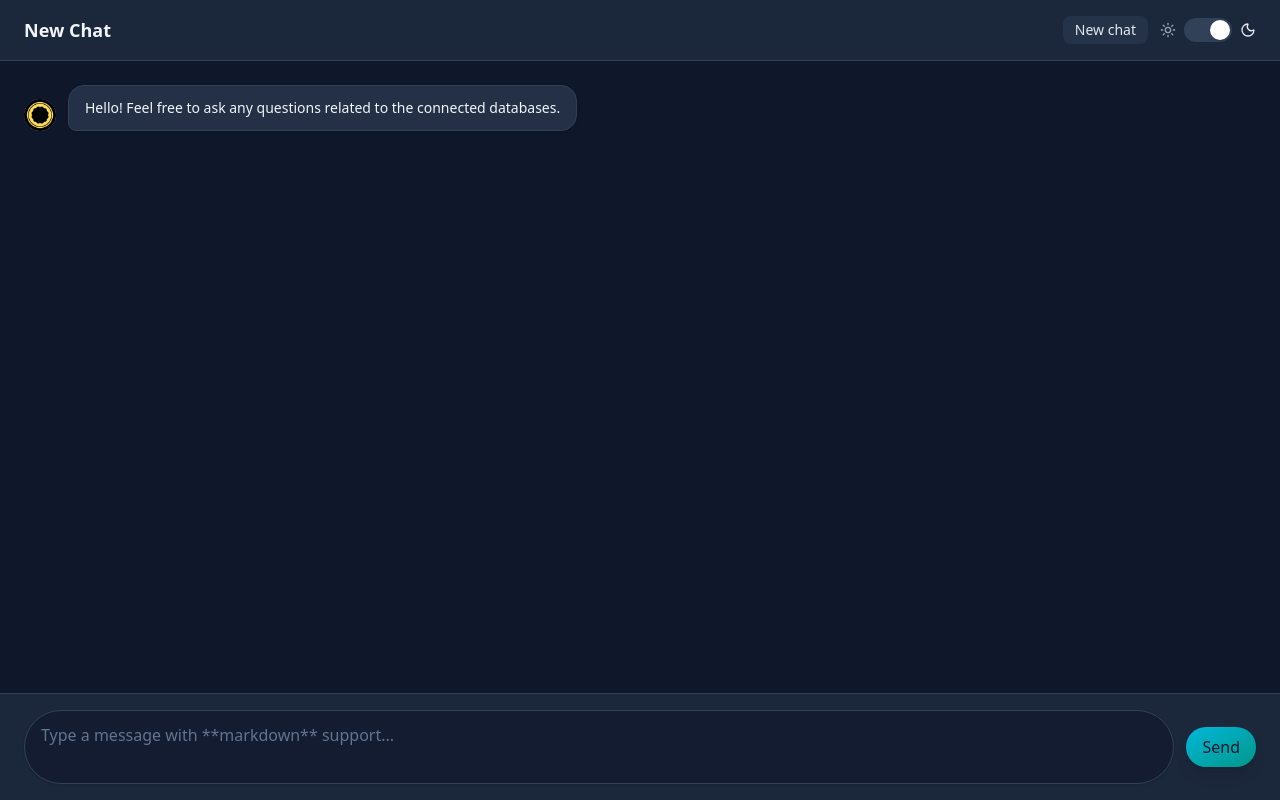
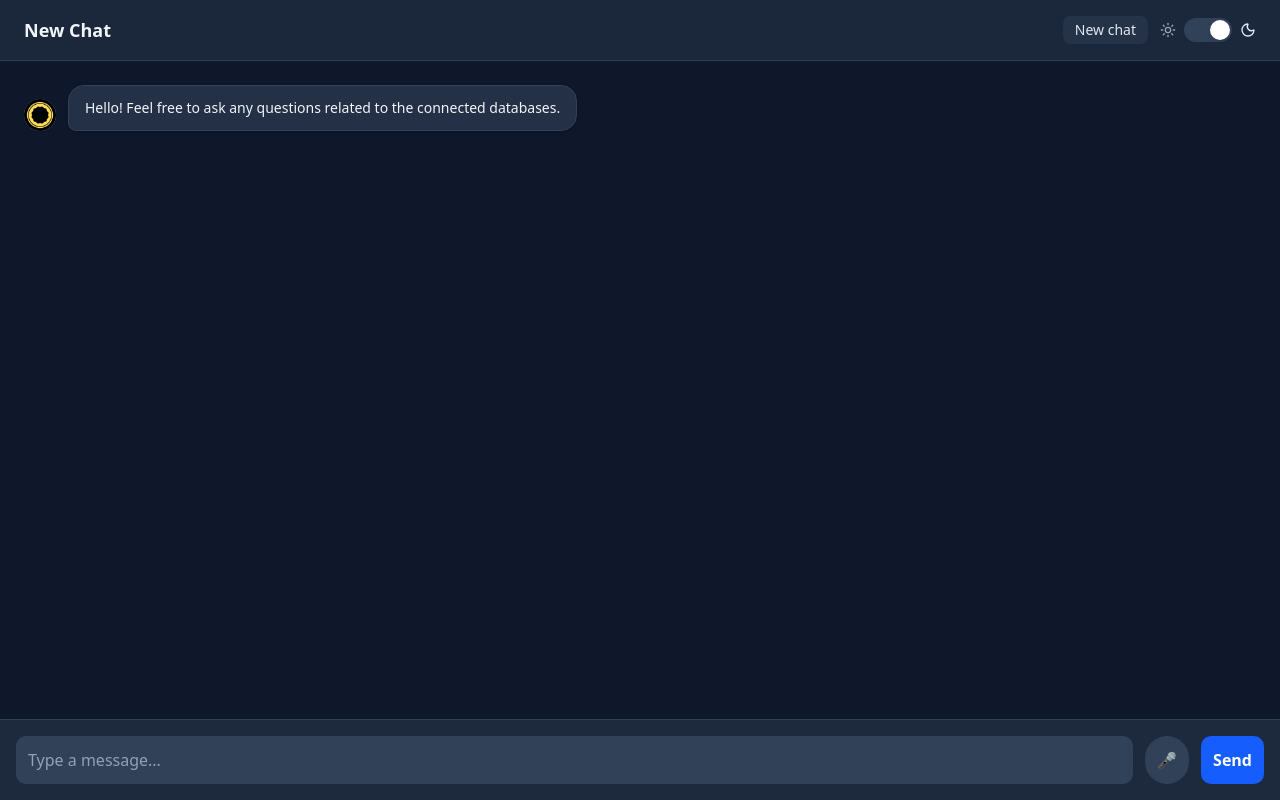
Before and after one commit to jjinendra3/idpm, a Next.js app in the folder Frontend/: page /chat in a window 1280 px wide. Built offline with nearby package versions, Linux system fonts and the light colour scheme; no server answers.

Commit message:
Add mic in UI and changes in main chatpage to support voice feature

```diff
--- a/Frontend/src/app/chat/ChatInput.tsx
+++ b/Frontend/src/app/chat/ChatInput.tsx
@@ -1,67 +1,78 @@
-import { FormEvent } from "react";
-import { motion } from "framer-motion";
-import { cn } from "@/lib/utils";
-import { Loader2 } from "lucide-react";
+"use client";
+
+import { useState } from "react";
 
 interface ChatInputProps {
   value: string;
   onChange: (value: string) => void;
-  onSubmit: (e: FormEvent) => void;
+  onSubmit: (e: React.FormEvent) => void;
   sending: boolean;
   isDark: boolean;
+  listening: boolean;
+  onMicClick: () => void;
+  onCancelMic: () => void;
 }
 
-export const ChatInput = ({ value, onChange, onSubmit, sending, isDark }: ChatInputProps) => {
-  const handleKeyDown = (e: React.KeyboardEvent<HTMLTextAreaElement>) => {
-    if (e.key === "Enter" && !e.shiftKey) {
-      e.preventDefault();
-      onSubmit(e as unknown as FormEvent);
-    }
-  };
+export const ChatInput = ({
+  value,
+  onChange,
+  onSubmit,
+  sending,
+  isDark,
+  listening,
+  onMicClick,
+  onCancelMic,
+}: ChatInputProps) => {
+  const [focused, setFocused] = useState(false);
 
   return (
     <form
       onSubmit={onSubmit}
-      className={cn(
-        "sticky bottom-0 z-40 px-6 py-4 border-t backdrop-blur-md",
-        isDark ? "border-slate-700 bg-slate-800/95" : "border-slate-200 bg-slate-100/95"
-      )}
+      className={`flex items-center space-x-3 p-4 border-t ${
+        isDark ? "bg-slate-800 border-slate-700" : "bg-white border-slate-200"
+      }`}
     >
-      <div className="flex gap-3 items-center">
-        <textarea
+      <input
+        type="text"
         value={value}
         onChange={(e) => onChange(e.target.value)}
-          placeholder="Type a message with **markdown** support..."
-          className={cn(
-            "flex-1 min-h-[44px] max-h-32 resize-none rounded-full px-4 py-3 border focus:outline-none focus:ring-2 focus:ring-blue-500 focus:border-transparent transition-all shadow-sm",
+        onFocus={() => setFocused(true)}
+        onBlur={() => setFocused(false)}
+        className={`flex-1 p-3 rounded-lg outline-none transition-all ${
           isDark
-              ? "bg-slate-900/60 border-slate-700 text-slate-100 placeholder:text-slate-500"
-              : "bg-white border-slate-300 text-slate-800 placeholder:text-slate-500"
-          )}
-          onKeyDown={handleKeyDown}
+            ? "bg-slate-700 text-white placeholder:text-slate-400"
+            : "bg-slate-100 text-slate-900 placeholder:text-slate-500"
+        } ${focused ? "ring-2 ring-blue-500" : ""}`}
+        placeholder={listening ? "Listening..." : "Type a message..."}
+        disabled={sending || listening}
+      />
+
+      <button
+        type="button"
+        onClick={listening ? onCancelMic : onMicClick}
+        className={`p-3 rounded-full transition ${
+          listening
+            ? "bg-red-500 text-white hover:bg-red-600"
+            : isDark
+            ? "bg-slate-700 hover:bg-slate-600 text-white"
+            : "bg-slate-200 hover:bg-slate-300 text-slate-900"
+        }`}
         disabled={sending}
-        />
-        <motion.button
+      >
+        {listening ? "❌" : "🎤"}
+      </button>
+
+      <button
         type="submit"
-          disabled={sending}
-          whileTap={{ scale: 0.97 }}
-          className={cn(
-            "inline-flex items-center gap-2 px-4 py-2 rounded-full font-medium shadow-lg disabled:opacity-60 disabled:cursor-not-allowed transition-all",
-            isDark
-              ? "bg-gradient-to-br from-cyan-500 to-teal-600 text-slate-900"
-              : "bg-gradient-to-br from-blue-500 to-blue-600 text-white hover:from-blue-600 hover:to-blue-700"
-          )}
+        disabled={sending || !value.trim() || listening}
+        className={`p-3 rounded-lg font-semibold ${
+          sending
+            ? "bg-gray-400 text-white"
+            : "bg-blue-600 hover:bg-blue-700 text-white"
+        }`}
       >
-          {sending ? (
-            <>
-              <Loader2 className="w-4 h-4 animate-spin" />
-              Sending...
-            </>
-          ) : (
-            "Send"
-          )}
-        </motion.button>
-      </div>
+        {sending ? "Sending..." : "Send"}
+      </button>
     </form>
   );
 };
--- a/Frontend/src/app/chat/page.tsx
+++ b/Frontend/src/app/chat/page.tsx
@@ -9,7 +9,7 @@ import { ChatInput } from "./ChatInput";
 import { Message } from './types';
 import { generalStore } from "@/lib/store/store";
 import { useRouter, useSearchParams } from "next/navigation";
-
+import AudioChat from "./Audiochat";
 
 interface ConversationData {
   title: string;
@@ -27,21 +27,21 @@ export default function ChatApp() {
   const searchParams = useSearchParams();
   const conversation_id = searchParams.get("id") || "";
   const fetchConversation = generalStore((state: { getConversation: (id: number) => Promise<ConversationData> }) => state.getConversation);
-  const sendMessageFunc = generalStore((state: { sendMessage: (message: string, id: number) => Promise<string> }) => state.sendMessage);
+  const sendMessageFunc = generalStore((state: { sendMessage: (message: string, id: number,  source?: "text" | "voice") => Promise<string> }) => state.sendMessage);
 
   const [isDark, setIsDark] = useState(true);
-
 
   const [messages, setMessages] = useState<Message[]>(
     conversation_id
       ? []
-    :[
+      : [
           {
             id: "m1",
             sender: "bot",
             text: "Hello! Feel free to ask any questions related to the connected databases.",
           },
-  ]);
+        ]
+  );
 
   const [bootstrapped, setBootstrapped] = useState<boolean>(!conversation_id);
 
@@ -49,10 +49,12 @@ export default function ChatApp() {
   const [sending, setSending] = useState(false);
   const [title, setTitle] = useState("New Chat");
 
-
   const listRef = useRef<HTMLDivElement | null>(null);
   const bottomRef = useRef<HTMLDivElement | null>(null);
 
+  // ✅ NEW STATE
+  const [showAudioChat, setShowAudioChat] = useState(false);
+  const [listening, setListening] = useState(false);
 
   const checkIfAtBottom = () => {
     if (!listRef.current) return false;
@@ -66,10 +68,7 @@ export default function ChatApp() {
     }
   };
 
-  const handleScroll = () => {
-
-  };
-
+  const handleScroll = () => {};
 
   useEffect(() => {
     if (!conversation_id) return;
@@ -114,12 +113,10 @@ export default function ChatApp() {
     };
   }, [conversation_id, fetchConversation, router]);
 
-
   useEffect(() => {
     const timer = setTimeout(scrollToBottom, 100);
     return () => clearTimeout(timer);
   }, [messages]);
-
 
   const sendMessage = async (text: string) => {
     if (!text.trim() || sending) return;
@@ -131,7 +128,7 @@ export default function ChatApp() {
       text: text.trim(),
     };
 
-    setMessages(prev => [...prev, userMsg]);
+    setMessages((prev) => [...prev, userMsg]);
     setInput("");
 
     const loadingMsg: Message = {
@@ -141,14 +138,14 @@ export default function ChatApp() {
       isLoading: true,
     };
 
-    setMessages(prev => [...prev, loadingMsg]);
+    setMessages((prev) => [...prev, loadingMsg]);
 
     try {
       const response = await sendMessageFunc(text, Number(conversation_id));
       if (!response) throw new Error("Invalid response");
 
-      setMessages(prev =>
-        prev.map(msg =>
+      setMessages((prev) =>
+        prev.map((msg) =>
           msg.id === loadingMsg.id
             ? { ...msg, text: response, isLoading: false }
             : msg
@@ -156,10 +153,14 @@ export default function ChatApp() {
       );
     } catch (error) {
       console.error(error);
-      setMessages(prev =>
-        prev.map(msg =>
+      setMessages((prev) =>
+        prev.map((msg) =>
           msg.id === loadingMsg.id
-            ? { ...msg, text: "Sorry, I encountered an error. Please try again.", isLoading: false }
+            ? {
+                ...msg,
+                text: "Sorry, I encountered an error. Please try again.",
+                isLoading: false,
+              }
             : msg
         )
       );
@@ -167,7 +168,6 @@ export default function ChatApp() {
       setSending(false);
     }
   };
-
 
   const handleNewChat = () => {
     setMessages([
@@ -181,11 +181,22 @@ export default function ChatApp() {
     setSending(false);
   };
 
-
   const handleSubmit = (e: FormEvent) => {
     e.preventDefault();
     sendMessage(input);
   };
+
+   useEffect(() => {
+  const handler = (e: Event) => {
+    const customEvent = e as CustomEvent<string>;
+    sendMessage(customEvent.detail);
+  };
+
+  window.addEventListener("VOICE_TEXT_READY", handler);
+  return () => window.removeEventListener("VOICE_TEXT_READY", handler);
+}, []);
+
+
 
   const toggleTheme = () => setIsDark(!isDark);
 
@@ -219,7 +230,30 @@ export default function ChatApp() {
         onSubmit={handleSubmit}
         sending={sending}
         isDark={isDark}
+        onMicClick={() => {
+          setListening(true);
+        }}
+       onCancelMic={() => {
+          setListening(false);
+          setInput("");
+        }}
+        listening={listening}
       />
+
+      {listening &&
+      ( <AudioChat
+         onInterimTextChange={(interimText) => {
+         setInput(interimText);
+         }}
+         onTextCapture= {(text: string) => {
+          setInput(text);
+          setTimeout(()=> sendMessageFunc(text, Number(conversation_id), "voice"), 50);
+          sendMessage(text);
+          setListening(false);
+          console.log("FROM CHILD:", text); }}
+          onClose={() => setListening(false)}
+          />
+          )}
     </div>
   );
 }
```
Lines whose indentation alone changed are shown as unchanged.
